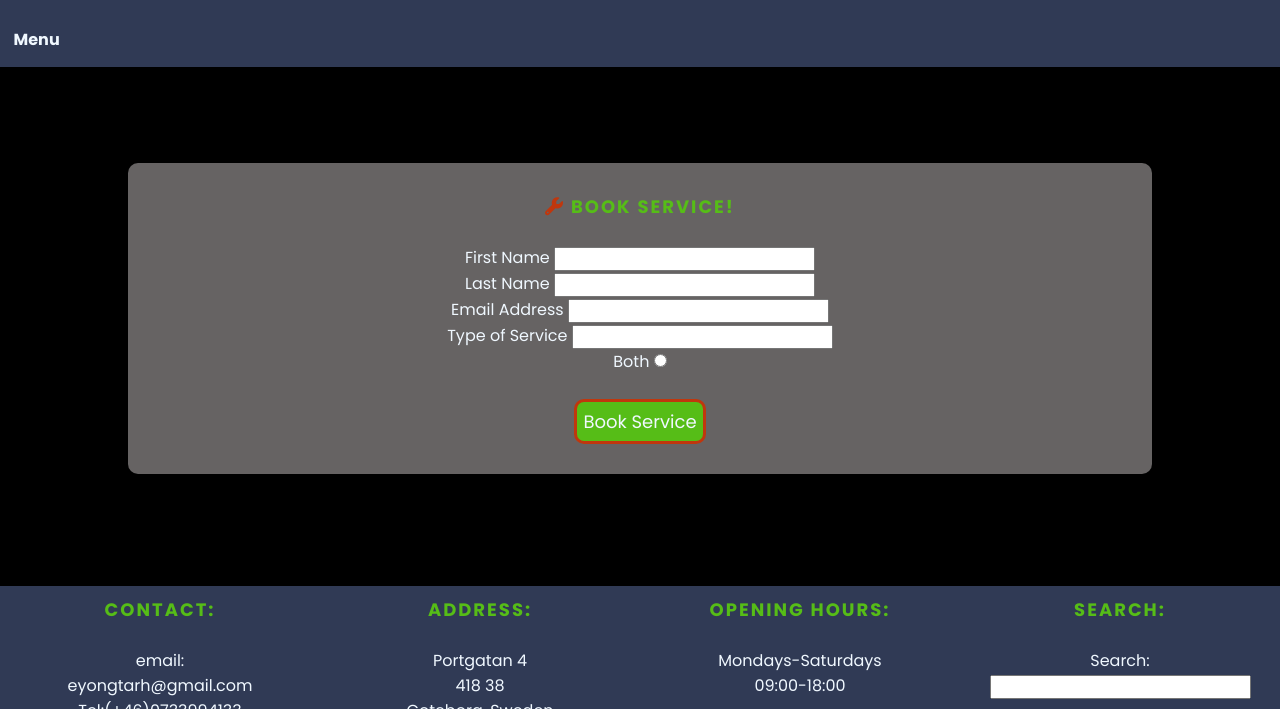
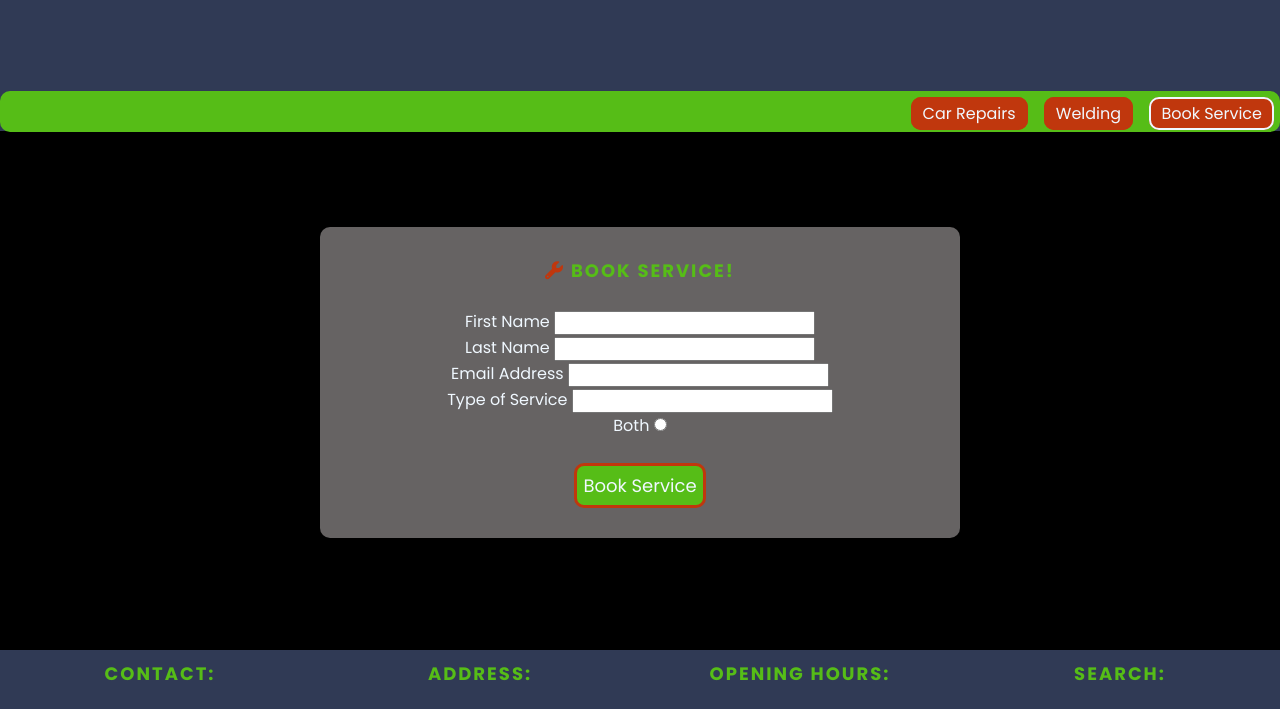
Before and after one commit to Eyongtarh/Carweld, a plain HTML site: page book.html in a window 1280 px wide. Shown: the part 77-786 px from the top of the page. Drawn offline with Linux system fonts and the light colour scheme.

Commit message:
add media queries for screen size 800px and up, and made nav and form to sit well

```diff
--- a/assets/css/style.css
+++ b/assets/css/style.css
@@ -56,21 +56,18 @@ header input {
 }
 
 nav {
-    display: flex;
-    align-content: center;
-    justify-content: flex-end;
     position: absolute;
     background-color: none;
     width: 100%;
     border-radius: 10px;
     z-index: 99;
-    flex: 1;
     display: none;
 }
 
 nav ul li {
     list-style-type: none;
-    display: block;
+    display: flex;
+    justify-content: flex-end;
     padding: 6px 6px;
     position: relative;
     margin-top: 4px;
@@ -106,7 +103,8 @@ nav a:hover {
 }
 
 .menu-label {
-    text-align: right;
+    display: flex;
+    justify-content: flex-end;
 }
 
 /* Main: section one and section two */
@@ -121,7 +119,7 @@ main {
 
 #book-service {
     display: flex;
-    margin-top: 5rem;
+    margin-top: 7rem;
     margin-bottom: 0;
     margin-left: auto;
     margin-right: auto;
@@ -268,227 +266,37 @@ h3 {
     font-size: xx-large;
 }
 
-/*
-/* Media Queries: Tablets and Laber (280px x 653px) *
-@media screen and (min-width: 280px) {
-    #anchors {
-        margin-top: 12.5vh;
+
+/* Media Queries: Tablets, Laptops and destops (820px width and up) */
+@media screen and (min-width: 800px) {
+    header {
+        height: 13rem;
     }
 
-    #access {
-        margin-top: 6.5vh;
+    nav {
+        display: flex;
+        flex: 1;
+        align-content: center;
+        justify-content: flex-end;
+        background-color: #56bd17;
+        margin-top: 4rem;
+    }
+
+    .menu-label {
+        display: none;
+    }
+
+    nav ul li {
+        display: inline-block;
+
+    }
+
+    nav ul li a {
+        padding: 3px 10px;
     }
 
     #book-service {
-        margin-top: 32vh;
-    }
-
-}
-
-/* Media Queries: Tablets and Laber (375px and up) *
-@media screen and (min-width: 375px) {
-    #anchors {
-        margin-top: 12.5vh;
-    }
-
-    #access {
-        margin-top: 14vh;
-    }
-
-    #book-service {
-        margin-top: 38vh;
+        width: 50%;
+        margin-top: 9rem;
     }
 }
-
-/* Media Queries: Tablets and Laber (390px x 884px) *
-@media screen and (min-width: 390px) {
-    #anchors {
-        margin-top: 9vh;
-    }
-
-    #welcome-note {
-        margin-top: 11vh;
-    }
-        #book-service {
-            margin-top: 52vh;
-        }
-
-    #access {
-        margin-top: 20vh;
-    }
-
-}
-
-/* Media Queries: Tablets and Laber (414px x 894px) *
-@media screen and (min-width: 414px) {
-
-    #welcome-weld {
-        margin-top: 50vh;
-    }
-
-    #welcome-note {
-        margin-top: 30vh;
-    }
-
-    #book-service {
-        margin-top: 54vh;
-    }
-
-    #access {
-        margin-top: 30vh;
-    }
-}
-
-/* Media Queries: Tablets and Laber (540px x 720px) *
-@media screen and (min-width: 540px) {
-    #anchors {
-        margin-top: 12.5vh;
-    }
-
-    #welcome-note {
-        margin-top: 11vh;
-    }
-
-    #access {
-        margin-top: 25vh;
-    }
-
-}
-
-/* Media Queries: Tablets and Laber (360px x 740px) *
-@media screen and (min-width: 360px) {
-    #anchors {
-        margin-top: 11vh;
-    }
-
-    #welcome-note {
-        margin-top: 27vh;
-    }
-        #welcome-weld {
-            margin-top: 38vh;
-        }
-
-        #book-service {
-            margin-top: 50vh;
-        }
-
-    #access {
-        margin-top: 10vh;
-    }
-
-}
-
-/* Media Queries: laptops and desktops  (412px x 892px)*
-@media screen and (min-width: 412px) {
-    #anchors {
-        margin-top: 9vh;
-    }
-
-    #welcome-note {
-        margin-top: 11vh;
-    }
-
-    #access {
-        margin-top: 30vh;
-    }
-
-}
-
-/* Media Queries: Tablets and Laber (768px x 1024) *
-@media screen and (min-width: 768px) {
-
-    #anchors {
-        margin-top: 8vh;
-    }
-
-    #welcome-note {
-        margin-top: 18vh;
-    }
-
-    #access {
-        margin-top: 31vh;
-    }
-
-}
-
-/* Media Queries: Tablets and Laber (820px x 1180x) *
-@media screen and (min-width: 820px) {
-    #anchors {
-        margin-top: 7vh;
-    }
-
-    #welcome-note {
-        margin-top: 16vh;
-    }
-
-    #access {
-        margin-top: 40vh;
-    }
-
-}
-
-/* Media Queries: laptops and desktops  (912px x 1368) *
-@media screen and (min-width: 912px) {
-    #anchors {
-        margin-top: 5.8vh;
-    }
-
-    #welcome-note {
-        margin-top: 12vh;
-    }
-
-    #access {
-        margin-top: 50vh;
-    }
-
-}
-
-/* Media Queries: laptops and desktops  (1024px x 600px) *
-@media screen and (min-width: 1024px) {
-    #anchors {
-        margin-top: 14vh;
-    }
-
-    #welcome-note {
-        margin-top: 11vh;
-    }
-
-    #access {
-        margin-top: 30vh;
-    }
-
-}
-
-/* Media Queries: laptops and desktops  (1280px x 800px)*
-@media screen and (min-width: 1280px) {
-    #anchors {
-        margin-top: 10vh;
-    }
-
-    #welcome-note {
-        margin-top: 11vh;
-    }
-
-    #access {
-        margin-top: 30vh;
-    }
-
-}
-
-/* Media Queries: laptops and desktops  (1024px x 1366px)*
-@media screen and (min-width: 1024px) {
-    #anchors {
-        margin-top: 6vh;
-    }
-
-    #welcome-note {
-        margin-top: 18vh;
-    }
-
-    #access {
-        margin-top: 50vh;
-    }
-
-}
-
-/* Media Queries: laptops and desktops  (1920px x 1080px)*/
--- a/book.html
+++ b/book.html
@@ -23,7 +23,7 @@
         <p id="carlogo"><i class="fa-solid fa-car"></i></p>
         <br>
         <input type="checkbox" id="menu-icon" name="menu-icon">
-        <label for="menu-icon" class="menu-label"><b>&nbsp &nbsp Menu</b></label>
+        <label for="menu-icon" class="menu-label"><b>Menu &nbsp &nbsp</b></label>
         <nav>
             <ul>
                 <li>
```
Also changed, not shown: index.html (+1 -1 lines), weld.html (+1 -1 lines).
